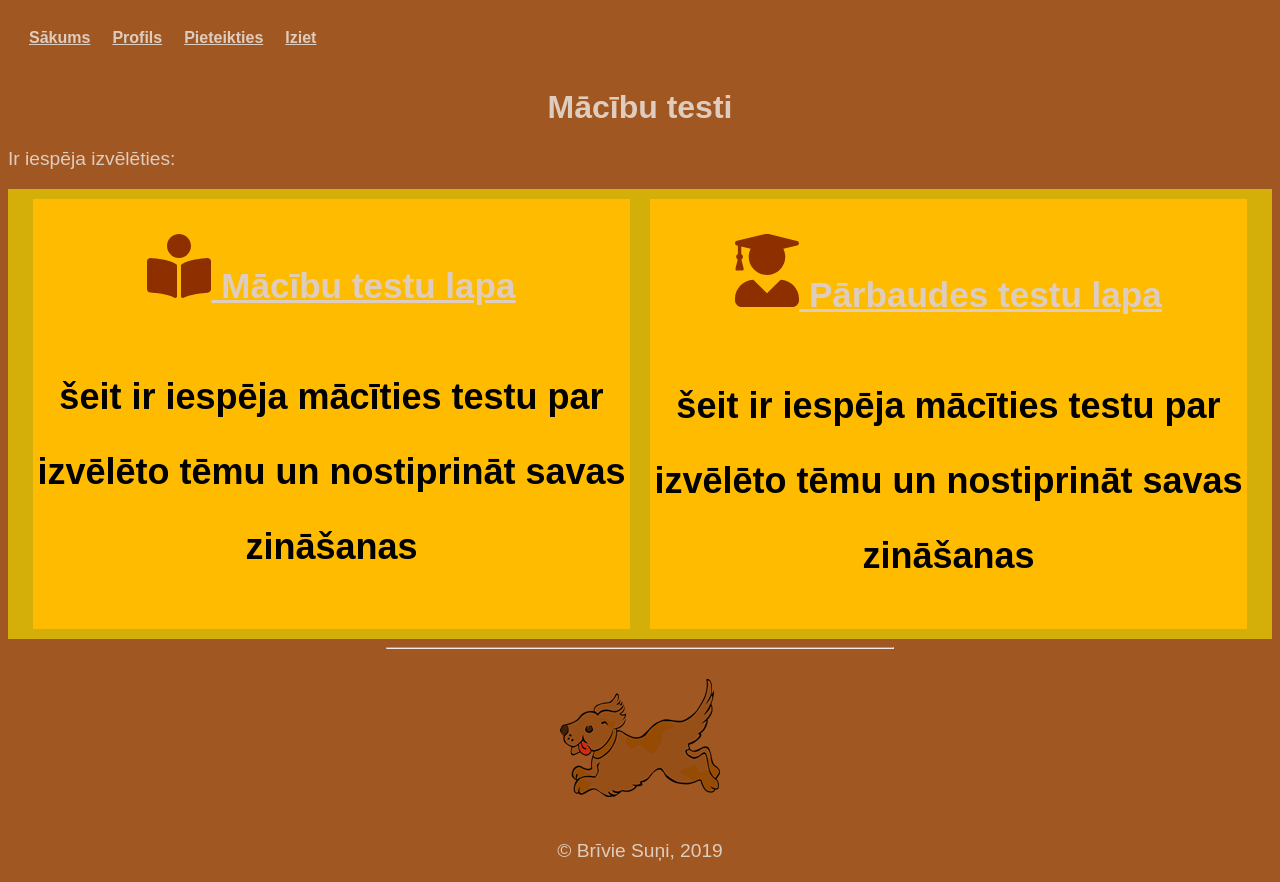
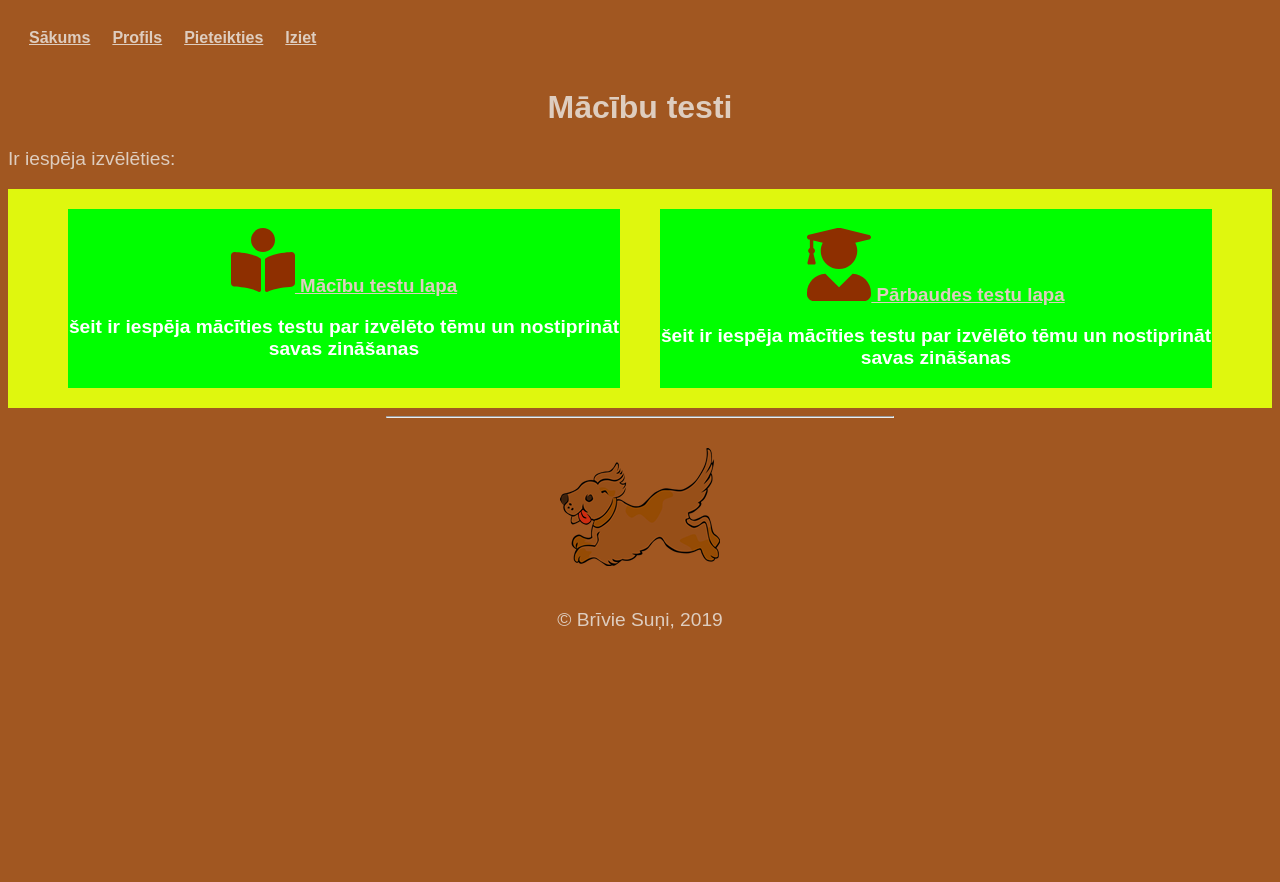
Before and after one commit to juris124/heroku-tests, a Flask app: page / in a window 1280 px wide. After the commit the page ends 630 px from the top, so only its background shows below. Run offline with Flask 2, Linux system fonts and the light colour scheme; some libraries are stand-ins or nearby versions.

Commit message:
Laila_flexbox

```diff
--- a/static/css/stils.css
+++ b/static/css/stils.css
@@ -129,20 +129,22 @@ a {
   filter: invert(0.5) sepia(1) saturate(100) hue-rotate(50deg);
 }
 .kaste{
-  background-color: #dff70e;
-  padding-right: 15px;
-  padding-left: 15px;
+   background-color: #dff70e;
+  padding-right: 40px;
+  padding-left: 40px;
   margin-right: auto;
   margin-left: auto;
   width: auto;
   box-sizing: border-box;
+  display: flex;
 
 }
 .kkaste{
   border: none;
   text-align: center;
-  background: #ffbb00;
+  background: #00ff00;
   color: #fff;
   border-radius: 0;
   box-shadow: none;
+  margin: 20px;
 }
--- a/templates/index.html
+++ b/templates/index.html
@@ -5,22 +5,6 @@
     <center>Mācību testi</center>
 </h1>
 <p>Ir iespēja izvēlēties: </p>
-<style>
-    .kaste {
-      display: flex;
-      background-color: #d4af09;
-    }
-
-    .kaste > div {
-      background-color: #ffbb00;
-      color: black;
-      width: 600px;
-      margin: 10px;
-      text-align: center;
-      line-height: 75px;
-      font-size: 30px;
-    }
-</style>
 <div class="kaste">
     <div class="kkaste">
          <h3><a href="/macibas">
```
